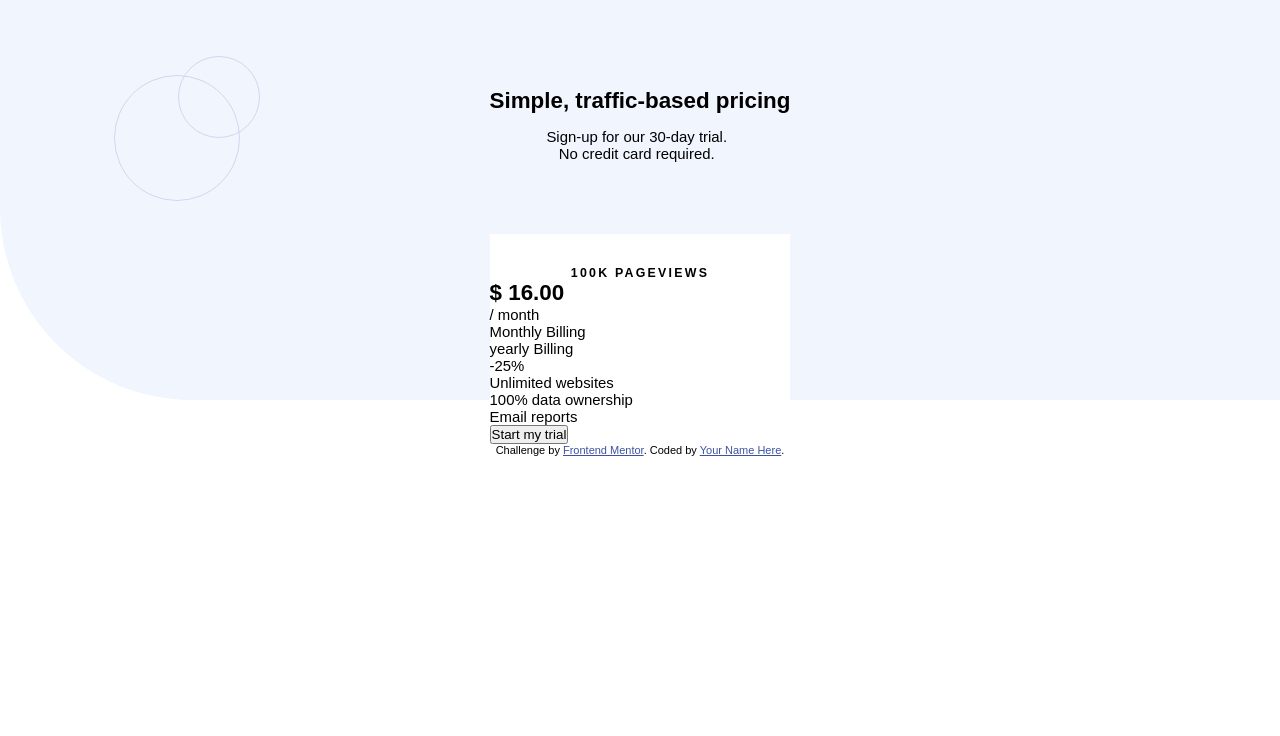
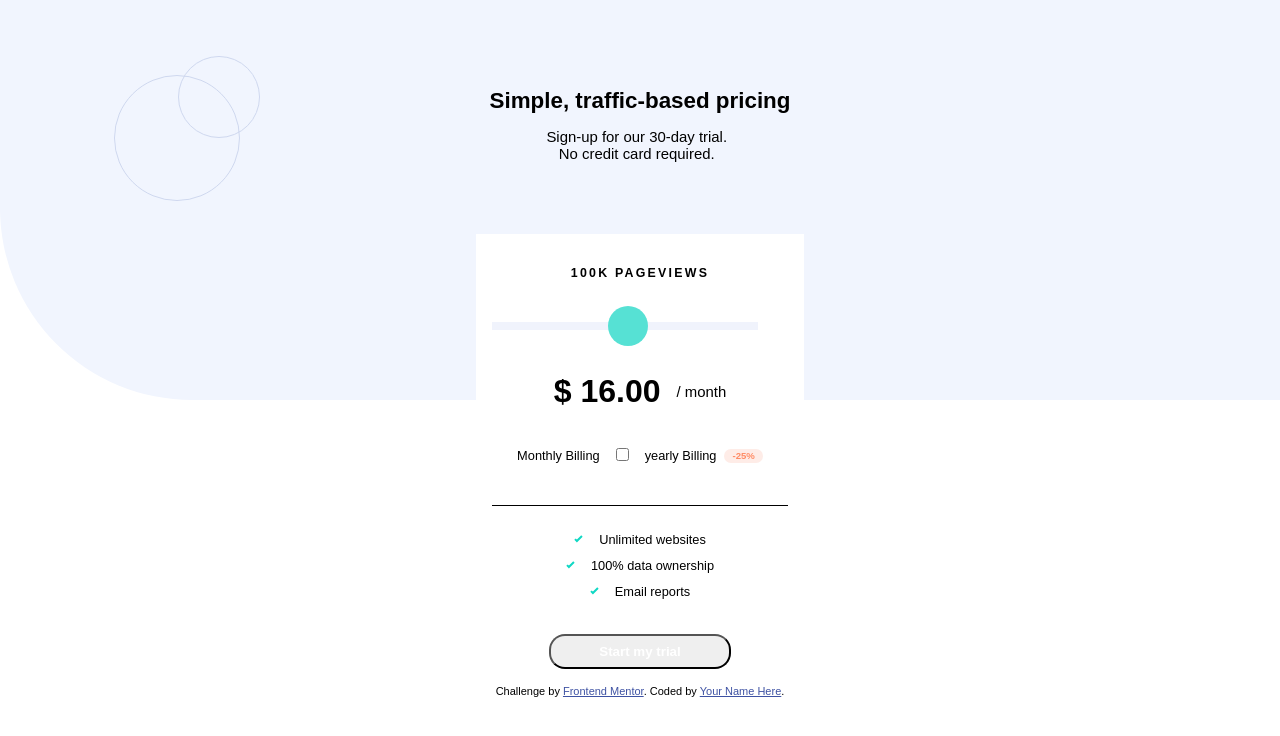
Before and after one commit to SOULBRODA023/Interactive-pricing-card, a plain HTML site: page index.html in a window 1280 px wide. Drawn offline with Linux system fonts and the light colour scheme.

Commit message:
almost done with the UI of the app

```diff
--- a/index.html
+++ b/index.html
@@ -34,25 +34,36 @@
         <section class="pricing__component">
           <div class="first__section">
             <h5>100K PAGEVIEWS</h5>
-            <div class="slider">
+            <div class="slidercontainer">
+              <input type="range" name="price slider" id="slider" min="5" max="50" class="slider">
+            </div>
+            <div class="display__price">
+              <h1>$ 16.00</h1>
+              <p>/ month</p>
+            </div>
 
-            </div>
-            <h1>$ 16.00</h1>
-            <p>/ month</p>
             <div class="toggle__time">
               <div class="monthly">Monthly Billing</div>
-              <div class="toggle__switch"></div>
+              <div class="toggle__switch">
+                <label class="switch">
+                <input type="checkbox">
+                <span class="slider round"></span>
+                </label>
+              </div>
               <div class="yearly"><p>yearly Billing</p><span>-25%</span></div>
             </div>
           </div>
           <div class="second__section">
             <div class="first">
+              <img src="./images/icon-check.svg" alt="">
               <p>Unlimited websites</p>
             </div>
             <div class="second">
+              <img src="./images/icon-check.svg" alt="">
               <p> 100% data ownership</p>
             </div>
             <div class="third">
+              <img src="./images/icon-check.svg" alt="">
               <p>Email reports</p>
             </div>
             <button class="button"><p>Start my trial</p></button>
--- a/style.css
+++ b/style.css
@@ -64,11 +64,108 @@ main {
 .pricing__component{
     background-color: white;
     margin-top:4.5rem;
+    padding:1rem;
 }
 .first__section{
-    padding-top:2rem;
+    padding-top:1rem;
+    border-bottom:1px solid black;
+    padding-bottom:2.56rem;
 }
 .pricing__component h5{
     text-align:center;
     letter-spacing: 0.14rem;
+    width:18.5rem;
 }
+.slidercontainer {
+    width: 100%;
+    margin-top:2.2rem;
+  }
+
+  .slider {
+    -webkit-appearance: none;
+    appearance: none;
+    width: 90%;
+    height: 0.5rem;
+    background: hsl(224, 65%, 95%);
+    outline: none;
+    opacity: 0.7;
+    -webkit-transition: .2s;
+    transition: opacity .2s;
+  }
+
+
+  .slider:hover {
+    opacity: 1;
+  }
+.slider::-moz-range-thumb {
+    width: 2.5rem;
+    height: 2.5rem;
+    background: hsl(174, 86%, 45%);
+    cursor: pointer;
+    border:none;
+    border-radius:50%;
+  }
+  .slider::-webkit-slider-thumb {
+    -webkit-appearance: none;
+    appearance: none;
+    width: 2.5rem;
+    height: 2.5rem;
+    background: hsl(174, 86%, 45%);
+    cursor: pointer;
+    border:none;
+    border-radius:50%;
+  }
+  .display__price{
+    display:flex;
+    align-items:center;
+    justify-content: center;
+    gap:1rem;
+    margin-top:2.5rem;
+  }
+  .display__price h1{
+    font-size:2rem;
+  }
+  .toggle__time{
+    display: flex;
+    align-items:center;
+    justify-content: center;
+    gap:1rem;
+    font-size:0.8rem;
+    margin-top:2.4rem;
+  }
+  .yearly{
+    display:flex;
+    align-items: center;
+    gap:0.5rem;
+  }
+  .yearly span{
+    padding:0.1rem 0.5rem;
+    border-radius: 01rem;
+    background-color: hsl(14, 92%, 95%);
+    font-weight:600;
+    color:hsl(15, 100%, 70%);
+    font-size:0.6rem
+  }
+  .second__section{
+    display: grid;
+    justify-content: center;
+    padding-top:1.6rem;
+    font-size:0.8rem;
+  }
+  .first, .second, .third{
+    display: flex;
+    justify-content: center;
+    align-items:center;
+    gap:1rem;
+  }
+  .second,.third{
+    padding-top:0.7rem;
+  }
+  .button{
+    margin-left:auto;
+    padding:0.5rem 3rem;
+    border-radius: 1rem;
+    margin-top:2.2rem;
+    font-weight:600;
+    color:white;
+  }
```
